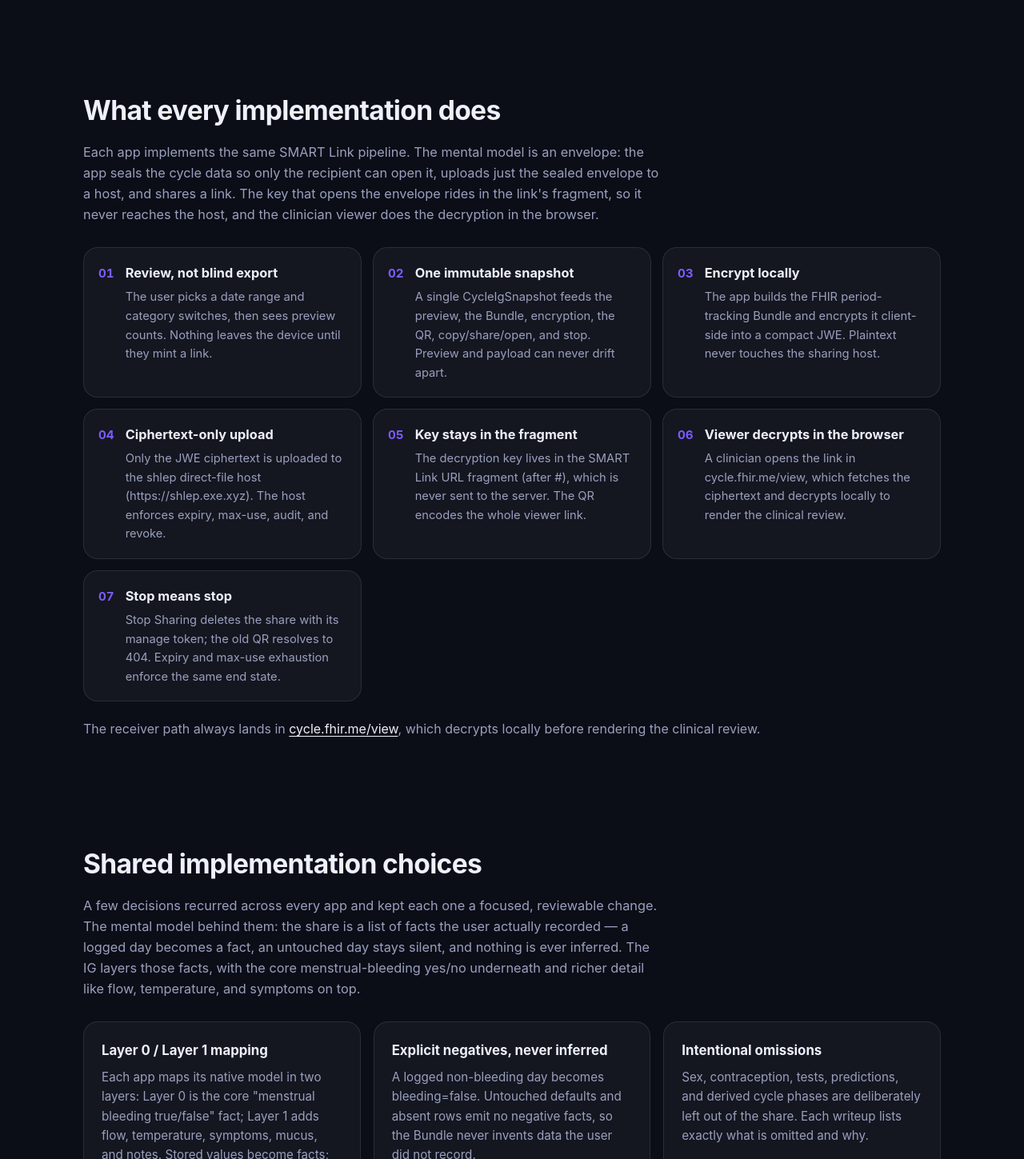
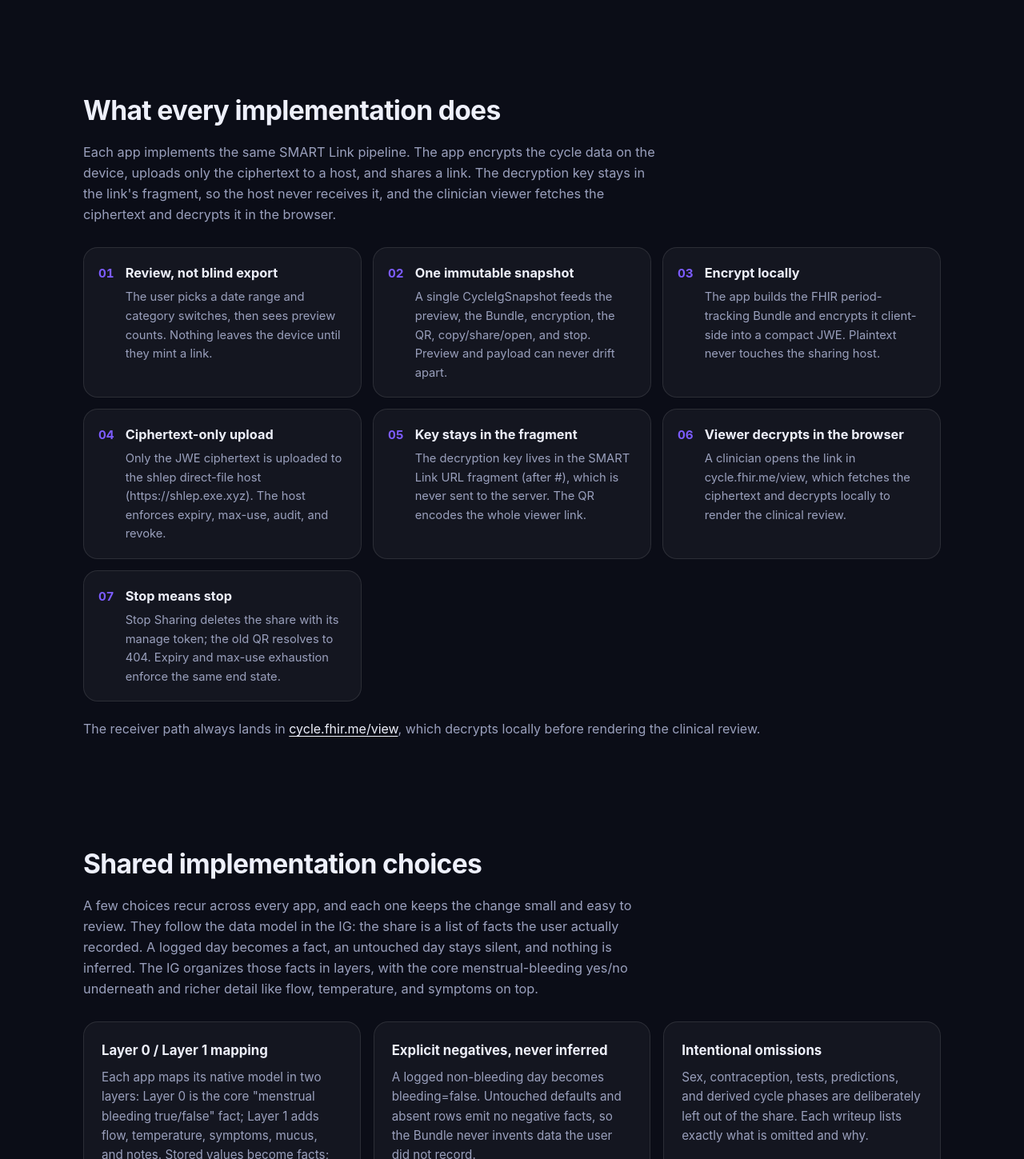
Before and after one commit to jmandel/periodicity-impl, a React (Vite) app in the folder site/: page / in a window 1280 px wide. Shown: the part 1202-2651 px from the top of the page at 80% size. Built offline with nearby package versions, Linux system fonts and the light colour scheme.

Commit message:
Reframe "mental model" copy to explain the spec and parts plainly

```diff
--- a/site/src/App.jsx
+++ b/site/src/App.jsx
@@ -97,10 +97,10 @@ function Technique() {
         <h2>What every implementation does</h2>
       </div>
       <p className="section-sub">
-        Each app implements the same SMART Link pipeline. The mental model is an envelope: the app
-        seals the cycle data so only the recipient can open it, uploads just the sealed envelope to a
-        host, and shares a link. The key that opens the envelope rides in the link&apos;s fragment, so
-        it never reaches the host, and the clinician viewer does the decryption in the browser.
+        Each app implements the same SMART Link pipeline. The app encrypts the cycle data on the
+        device, uploads only the ciphertext to a host, and shares a link. The decryption key stays in
+        the link&apos;s fragment, so the host never receives it, and the clinician viewer fetches the
+        ciphertext and decrypts it in the browser.
       </p>
       <ol className="pipeline">
         {PIPELINE.map((step, i) => (
@@ -131,11 +131,11 @@ function Choices() {
         <h2>Shared implementation choices</h2>
       </div>
       <p className="section-sub">
-        A few decisions recurred across every app and kept each one a focused, reviewable change. The
-        mental model behind them: the share is a list of facts the user actually recorded — a logged
-        day becomes a fact, an untouched day stays silent, and nothing is ever inferred. The IG layers
-        those facts, with the core menstrual-bleeding yes/no underneath and richer detail like flow,
-        temperature, and symptoms on top.
+        A few choices recur across every app, and each one keeps the change small and easy to review.
+        They follow the data model in the IG: the share is a list of facts the user actually recorded.
+        A logged day becomes a fact, an untouched day stays silent, and nothing is inferred. The IG
+        organizes those facts in layers, with the core menstrual-bleeding yes/no underneath and richer
+        detail like flow, temperature, and symptoms on top.
       </p>
       <div className="choice-grid">
         {CHOICES.map((c) => (
```
